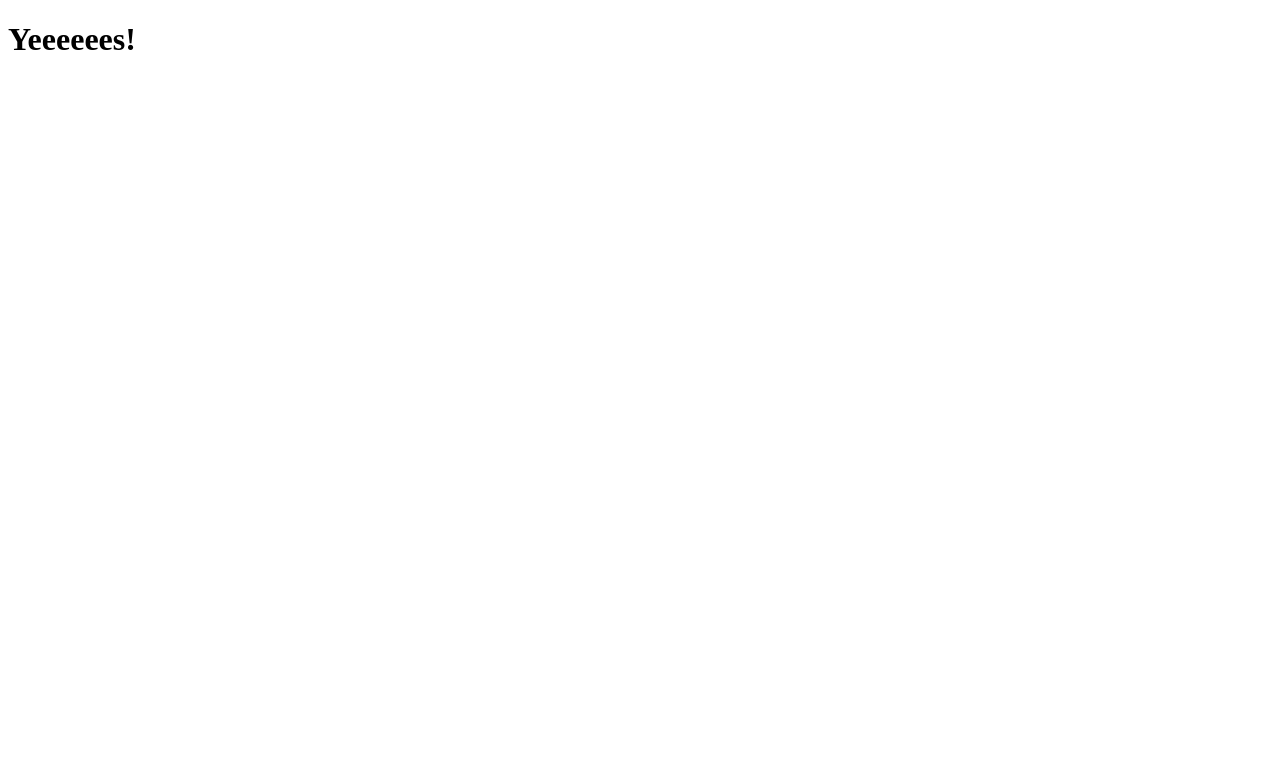
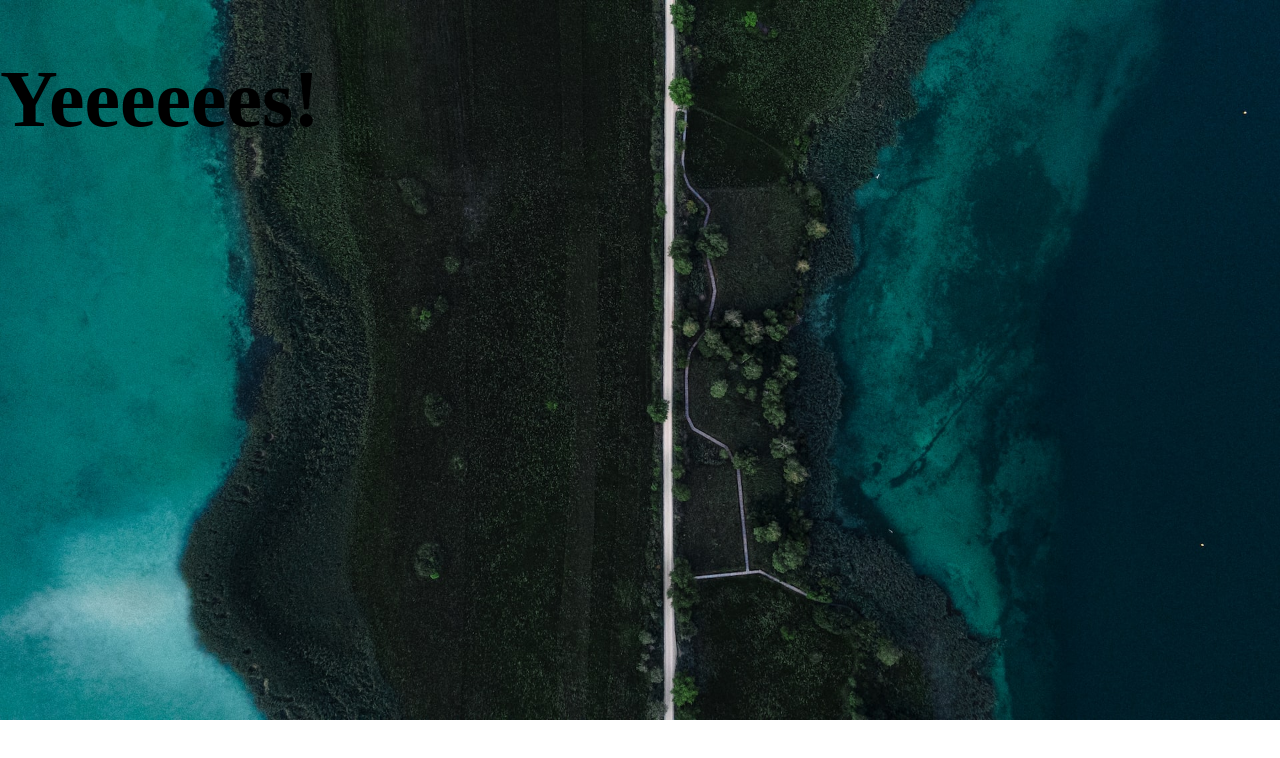
Before and after one commit to BudakovDmitry/prediction-cards, a React app: page / in a window 1280 px wide. Shown: the top 758 px of the page. Built offline with nearby package versions, Linux system fonts and the light colour scheme.

Commit message:
Add styles

```diff
--- a/package.json
+++ b/package.json
@@ -16,7 +16,9 @@
   "devDependencies": {
     "@types/react": "^18.0.18",
     "@types/react-dom": "^18.0.6",
+    "css-loader": "^6.7.1",
     "html-webpack-plugin": "^5.5.0",
+    "mini-css-extract-plugin": "^2.6.1",
     "prettier": "^2.7.1",
     "ts-loader": "^9.3.1",
     "typescript": "^4.8.2",
--- /dev/null
+++ b/src/index.css
@@ -0,0 +1,9 @@
+body {
+  margin: 0;
+  padding: 0;
+  background: url('./images/background.jpg') 0 0/cover no-repeat;
+}
+
+h1 {
+  font-size: 80px;
+}
--- a/src/index.tsx
+++ b/src/index.tsx
@@ -1,4 +1,6 @@
 import { createRoot } from 'react-dom/client';
+
+import './index.css'
 
 const root = createRoot(document.getElementById('root') as HTMLElement);
 root.render(<h1>Yeeeeees!</h1>);
--- a/webpack.config.js
+++ b/webpack.config.js
@@ -1,5 +1,6 @@
 const path = require('path');
 const HtmlWebpackPlugin = require('html-webpack-plugin');
+const MiniCssExtractPlugin = require('mini-css-extract-plugin');
 
 module.exports = {
   mode: 'development',
@@ -10,9 +11,27 @@ module.exports = {
         test: /\.tsx?$/,
         use: 'ts-loader',
         exclude: /node_modules/
+      },
+      {
+        test: /\.css$/i,
+        use: [
+          {
+            loader: MiniCssExtractPlugin.loader,
+            options: {
+              publicPath: './'
+            }
+          },
+          'css-loader'
+        ]
       }
     ]
   },
+  plugins: [
+    new HtmlWebpackPlugin({ template: './index.html' }),
+    new MiniCssExtractPlugin({
+      filename: '[name].css'
+    })
+  ],
   resolve: {
     extensions: ['.tsx', '.ts', '.js']
   },
@@ -20,7 +39,6 @@ module.exports = {
     path: path.resolve(__dirname, 'dist'),
     filename: 'index.js'
   },
-  plugins: [new HtmlWebpackPlugin({ template: './index.html' })],
   devServer: {
     static: {
       directory: path.join(__dirname, 'public')
```
Also changed, not shown: src/images/background.jpg (added), 1 other file (tests, documents, lock files or other folders).
